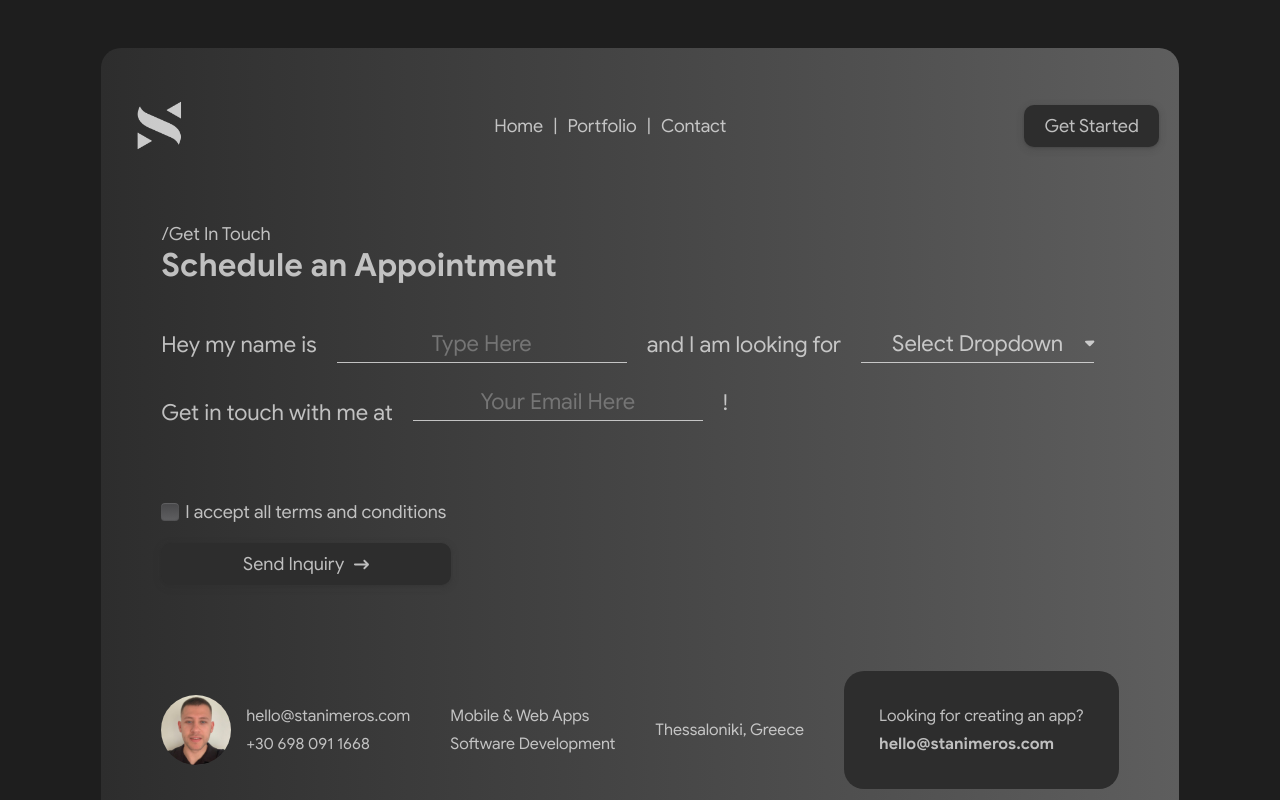
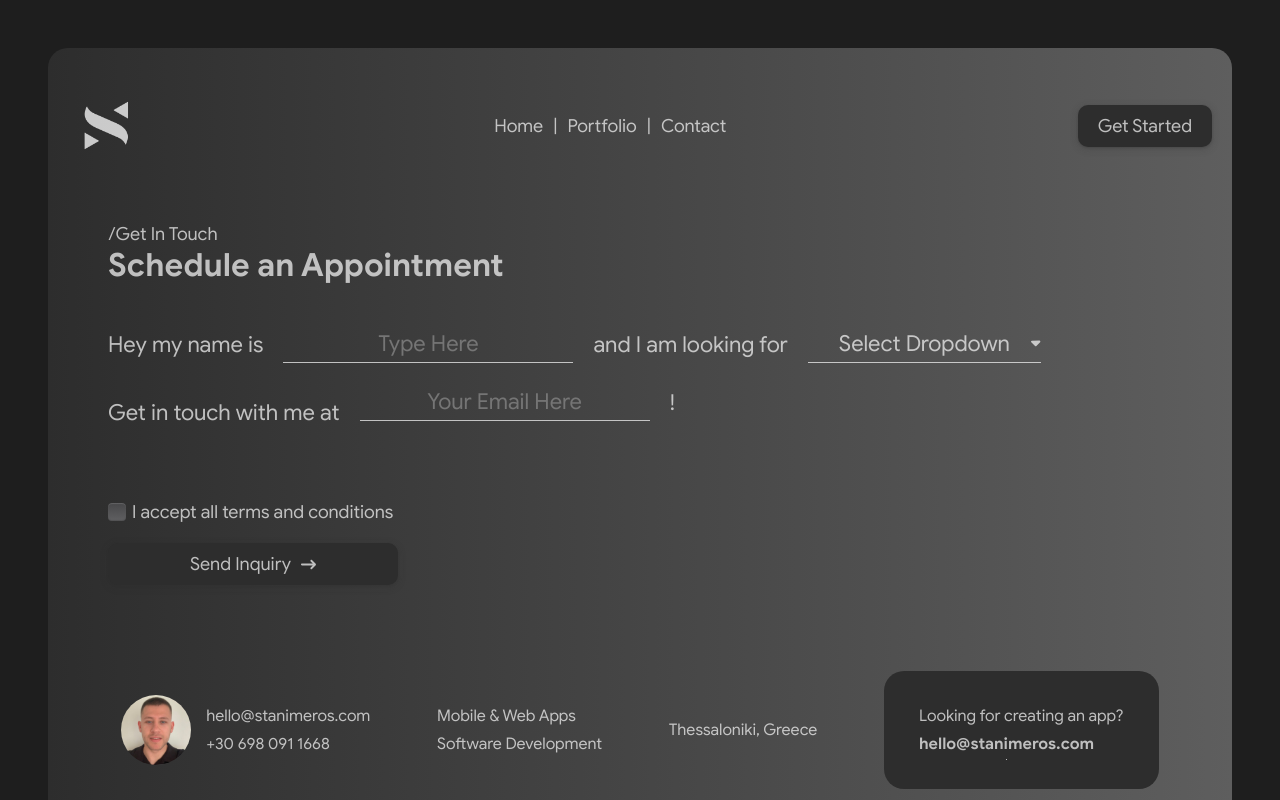
Before and after one commit to stanimeros/my-landing-page, a React (Vite) app: page /contact in a window 1280 px wide. Shown: the top 800 px of the page. Built offline with nearby package versions, Linux system fonts and the light colour scheme; no server answers.

Commit message:
style fixes

```diff
--- a/src/pages/Contact.jsx
+++ b/src/pages/Contact.jsx
@@ -170,7 +170,7 @@ function Contact({GlobalState}) {
           <button className='button' type="submit">
             Send Inquiry
             <FontAwesomeIcon icon={faArrowRightLong}/>
-            <span id='contact-form-loader' class="loader hidden"></span>
+            <span id='contact-form-loader' className="loader hidden"></span>
           </button>
         </form>
       </main>
--- a/src/styles/main.less
+++ b/src/styles/main.less
@@ -109,6 +109,7 @@ body{
   margin: 3rem;
   padding: 20px;
   max-width: 1200px;
+  width: 100svw;
   min-height: 75svh;
   border-radius: 20px;
   background: var(--clr-linear-gradient);
```
